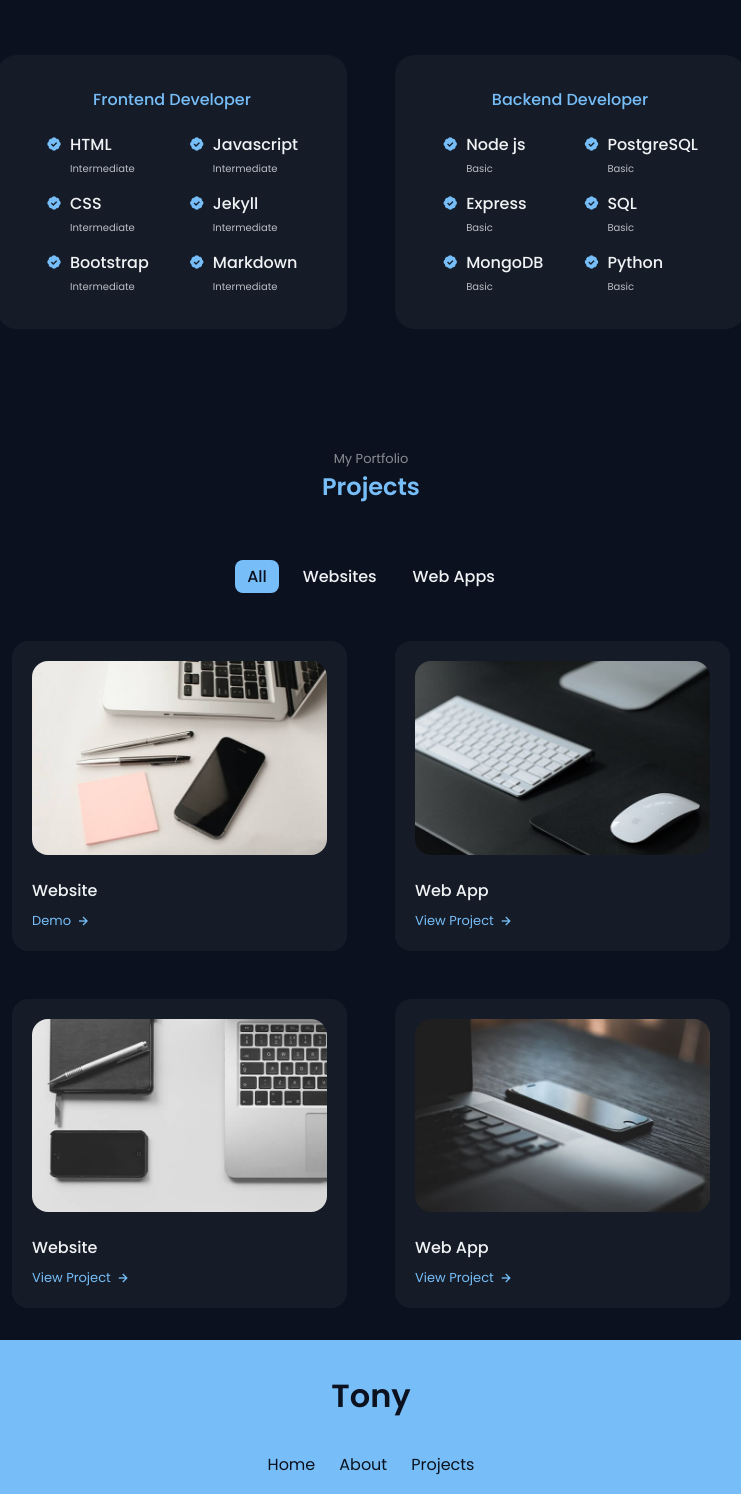
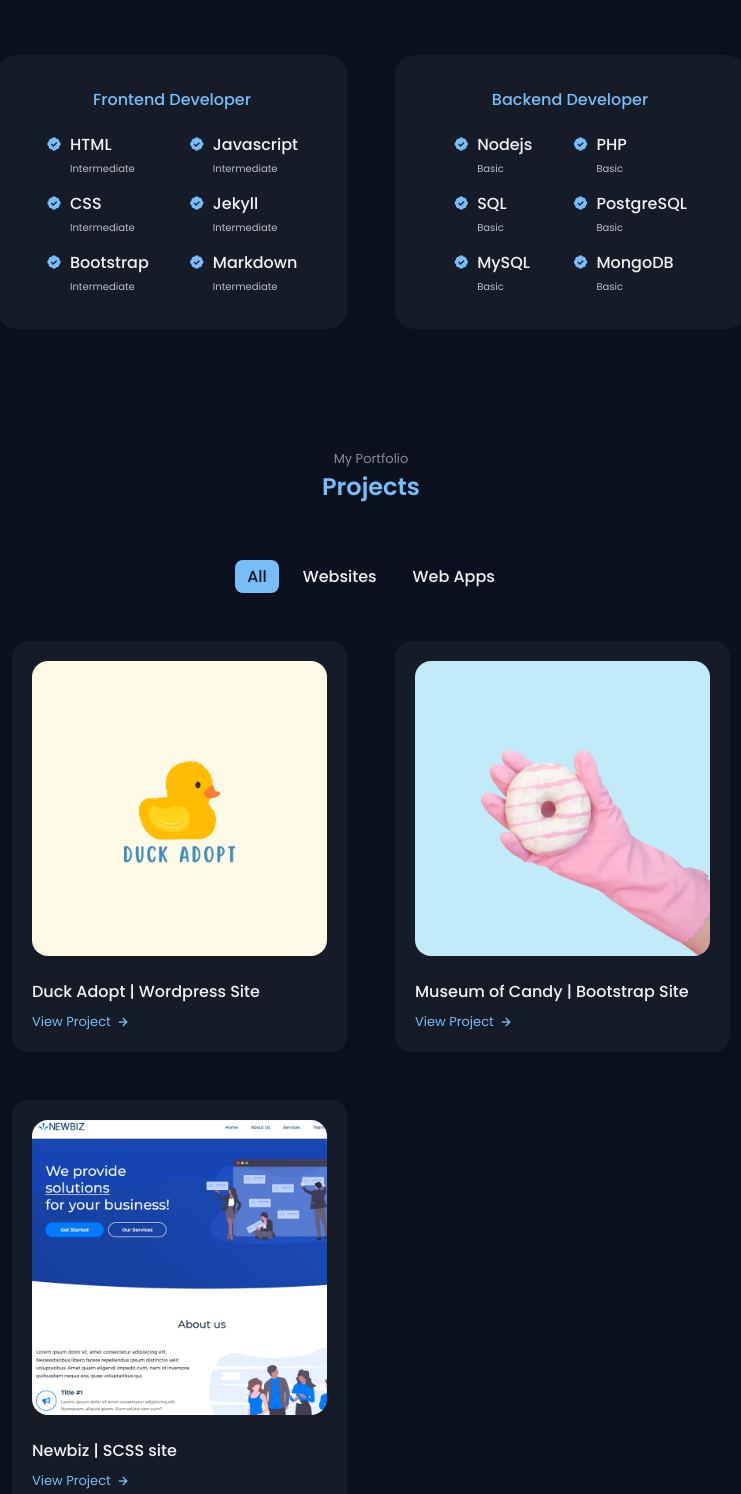
Before and after one commit to tkimdev/profile, a plain HTML site: page index.html in a window 1280 px wide. Shown: the part 1580-3074 px from the top of the page, without its empty margins (269-1010 px from the left). Drawn offline with nearby package versions, Linux system fonts and the light colour scheme.

Commit message:
Adding 3 new website projects

```diff
--- a/index.html
+++ b/index.html
@@ -199,33 +199,7 @@
                   <i class="bx bxs-badge-check"></i>
 
                   <div>
-                    <h3 class="skills__name">Node js</h3>
-                    <span class="skills__level">Basic</span>
-                  </div>
-                </div>
-                <div class="skills__data">
-                  <i class="bx bxs-badge-check"></i>
-
-                  <div>
-                    <h3 class="skills__name">Express</h3>
-                    <span class="skills__level">Basic</span>
-                  </div>
-                </div>
-                <div class="skills__data">
-                  <i class="bx bxs-badge-check"></i>
-
-                  <div>
-                    <h3 class="skills__name">MongoDB</h3>
-                    <span class="skills__level">Basic</span>
-                  </div>
-                </div>
-              </div>
-              <div class="skills__group">
-                <div class="skills__data">
-                  <i class="bx bxs-badge-check"></i>
-
-                  <div>
-                    <h3 class="skills__name">PostgreSQL</h3>
+                    <h3 class="skills__name">Nodejs</h3>
                     <span class="skills__level">Basic</span>
                   </div>
                 </div>
@@ -241,7 +215,33 @@
                   <i class="bx bxs-badge-check"></i>
 
                   <div>
-                    <h3 class="skills__name">Python</h3>
+                    <h3 class="skills__name">MySQL</h3>
+                    <span class="skills__level">Basic</span>
+                  </div>
+                </div>
+              </div>
+              <div class="skills__group">
+                <div class="skills__data">
+                  <i class="bx bxs-badge-check"></i>
+
+                  <div>
+                    <h3 class="skills__name">PHP</h3>
+                    <span class="skills__level">Basic</span>
+                  </div>
+                </div>
+                <div class="skills__data">
+                  <i class="bx bxs-badge-check"></i>
+
+                  <div>
+                    <h3 class="skills__name">PostgreSQL</h3>
+                    <span class="skills__level">Basic</span>
+                  </div>
+                </div>
+                <div class="skills__data">
+                  <i class="bx bxs-badge-check"></i>
+
+                  <div>
+                    <h3 class="skills__name">MongoDB</h3>
                     <span class="skills__level">Basic</span>
                   </div>
                 </div>
@@ -436,28 +436,28 @@
         <div class="work__container container grid">
           <!-- Work Card -->
           <div class="work__card mix web">
-            <img src="assets/img/work1.jpg" alt="" class="work__img" />
-            <h3 class="work__title">Website</h3>
-            <a href="#" class="work__button"> Demo <i class="bx bx-right-arrow-alt work__icon"></i> </a>
+            <img src="assets/img/duck-adopt.png" alt="graphic image of duck adopt logo" class="work__img" />
+            <h3 class="work__title">Duck Adopt | Wordpress Site</h3>
+            <a href="https://tkimdev.com/" target="_blank" class="work__button"> View Project <i class="bx bx-right-arrow-alt work__icon"></i> </a>
           </div>
           <!-- Work Card -->
           <div class="work__card mix web">
-            <img src="assets/img/work2.jpg" alt="" class="work__img" />
-            <h3 class="work__title">Web App</h3>
-            <a href="#" class="work__button"> View Project <i class="bx bx-right-arrow-alt work__icon"></i> </a>
+            <img src="assets/img/museum-of-candy.png" alt="graphic image of hand holding a candy donut" class="work__img" />
+            <h3 class="work__title">Museum of Candy | Bootstrap Site</h3>
+            <a href="https://tkimdev.github.io/Museum-of-Candy/" target="_blank" class="work__button"> View Project <i class="bx bx-right-arrow-alt work__icon"></i> </a>
           </div>
           <!-- Work Card -->
-          <div class="work__card mix apps">
-            <img src="assets/img/work3.jpg" alt="" class="work__img" />
-            <h3 class="work__title">Website</h3>
-            <a href="#" class="work__button"> View Project <i class="bx bx-right-arrow-alt work__icon"></i> </a>
+          <div class="work__card mix web">
+            <img src="assets/img/new-biz.png" alt="" class="work__img" />
+            <h3 class="work__title">Newbiz | SCSS site</h3>
+            <a href="https://tkimdev.github.io/modern-website/" target="_blank" class="work__button"> View Project <i class="bx bx-right-arrow-alt work__icon"></i> </a>
           </div>
           <!-- Work Card -->
-          <div class="work__card mix apps">
+          <!-- <div class="work__card mix apps">
             <img src="assets/img/work4.jpg" alt="" class="work__img" />
             <h3 class="work__title">Web App</h3>
             <a href="#" class="work__button"> View Project <i class="bx bx-right-arrow-alt work__icon"></i> </a>
-          </div>
+          </div> -->
           <!-- Work Card -->
           <!-- <div class="work__card mix mobile">
             <img src="assets/img/work5.jpg" alt="" class="work__img" />
```
Also changed, not shown: assets/img/duck-adopt.png (added), assets/img/museum-of-candy.png (added), assets/img/new-biz.png (added).
